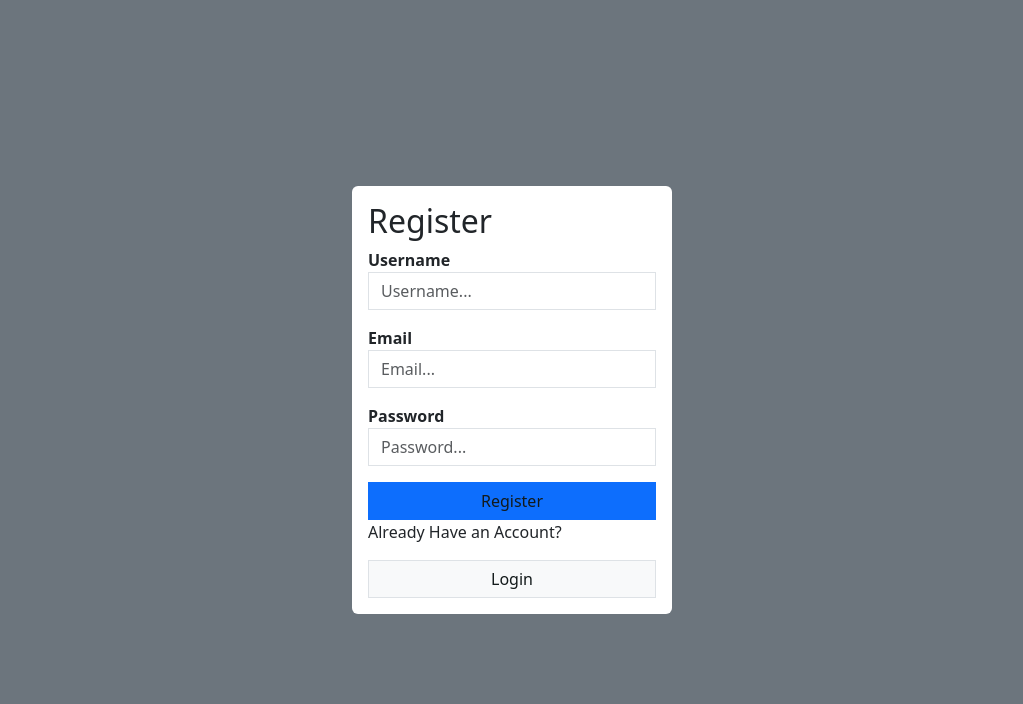
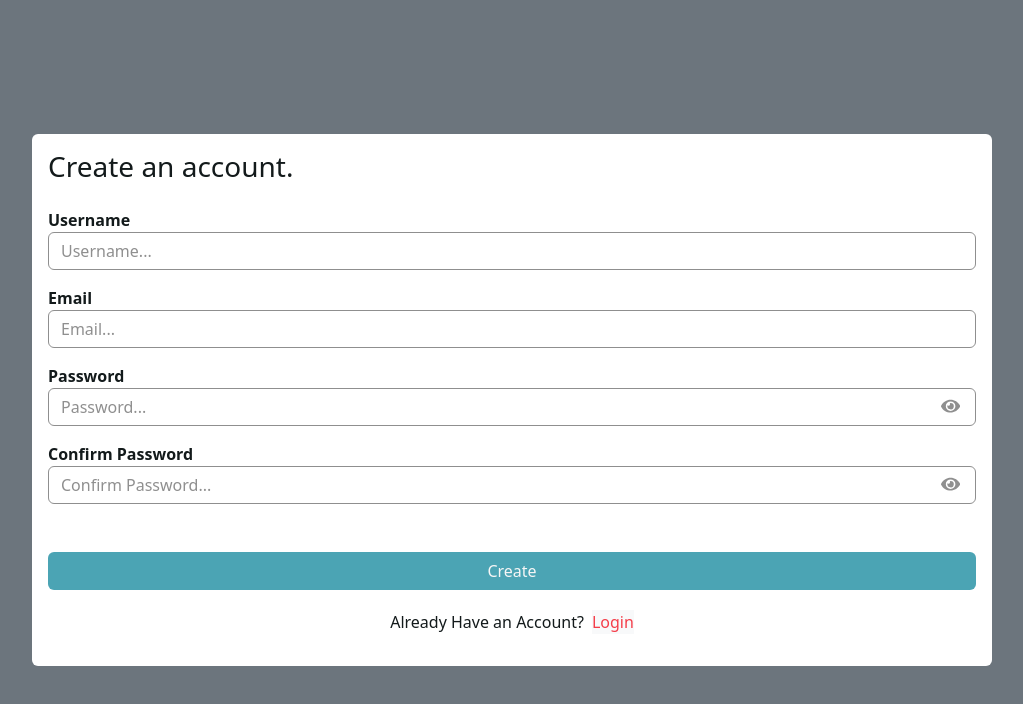
Before and after one commit to kin-kkoy/Atlas-Frontend, a React (Vite) app in the folder TravelItineraryPlanner/: page /register in a window 1280 px wide. Shown: the top 704 px of the page, without its empty margins (128-1151 px from the left). Built offline with nearby package versions, Linux system fonts and the light colour scheme; no server answers.

Commit message:
aligned the css of login and create an account to our UI

```diff
--- a/TravelItineraryPlanner/src/Login.jsx
+++ b/TravelItineraryPlanner/src/Login.jsx
@@ -2,6 +2,7 @@ import React from 'react';
     import { useState } from 'react';
     import { Link, useNavigate } from 'react-router-dom';
     import axiosInstance from './utils/axios';
+    import "./styles/Login.css";
 
     function Login() {
         const [email, setEmail] = useState();
@@ -31,12 +32,12 @@ function Login() {
         };
 
         return (
-        <div className="d-flex justify-content-center align-items-center bg-secondary vh-100">
-            <div className="bg-white p-3 rounded w-25">
-                <h2>Login</h2>
+            <div className="login-container d-flex justify-content-center align-items-center bg-secondary vh-100">
+                <div className="bg-white p-3 rounded col-lg-3 col-md-6 col-sm-12">
+                    <h3>Login</h3>
                     {message && <div className="alert alert-danger">{message}</div>}
                     <form onSubmit={handleSubmit}>
-                    <div className="mb-3">
+                        <div className="mb-3 mt-4">
                             <label htmlFor="email">
                                 <strong>Email</strong>
                             </label>
@@ -45,7 +46,7 @@ function Login() {
                                 placeholder="Email..."
                                 autoComplete="off"
                                 name="email"
-                            className="form-control rounded-0"
+                                className="form-control"
                                 onChange={(e) => setEmail(e.target.value)}
                             />
                         </div>
@@ -57,22 +58,28 @@ function Login() {
                                 type="password"
                                 placeholder="Password..."
                                 name="password"
-                            className="form-control rounded-0"
+                                className="form-control"
                                 onChange={(e) => setPassword(e.target.value)}
                             />
                         </div>
-                    <button type="submit" className="btn btn-success w-100 rounded-0">
+                        <button type="submit" className="btn btn-create w-100 btn-default text-decoration-none mb-3">
                             Login
                         </button>
                     </form>
-                <p>
-                    Forgot Your Password?
-                    <Link to="/forgot-password">Click here</Link>
+                    <div className="d-flex justify-content-between align-items-center mb-3">
+                        <p className="mb-0">
+                            <Link to="/forgot-password" className="create-link bg-light text-decoration-none">
+                                Forgot password
+                            </Link>
                         </p>
-                <p>Dont have an Account?</p>
-                <Link to="/register" className="btn btn-default border w-100 bg-light rounded-0 text-decoration-none">
-                    Register now
+
+                        <div className="d-flex align-items-center">
+                            <Link to="/register" className="create-link bg-light text-decoration-none ms-2">
+                                Create an account
                             </Link>
+                        </div>
+                    </div>
+
                 </div>
             </div>
         );
--- a/TravelItineraryPlanner/src/Register.jsx
+++ b/TravelItineraryPlanner/src/Register.jsx
@@ -1,16 +1,50 @@
 import { useState } from 'react';
 import { Link, useNavigate } from 'react-router-dom';
 import axiosInstance from './utils/axios';
+import "./styles/Register.css";
+import { FaEye, FaEyeSlash } from 'react-icons/fa'; // Import FontAwesome eye icons
 
 function Register() {
     const [name, setName] = useState();
     const [email, setEmail] = useState();
     const [password, setPassword] = useState();
-    const [message, setMessage] = useState(); // for messages
+    const [confirmPassword, setConfirmPassword] = useState();
+    const [message, setMessage] = useState();
+    const [passwordVisible, setPasswordVisible] = useState(false);
+    const [confirmPasswordVisible, setConfirmPasswordVisible] = useState(false);
+
+    // Validation states
+    const [isLengthValid, setIsLengthValid] = useState(false);
+    const [isCharacterValid, setIsCharacterValid] = useState(false);
+    const [isNumberValid, setIsNumberValid] = useState(false);
+    const [isSpecialCharValid, setIsSpecialCharValid] = useState(false);
+    const [isFocused, setIsFocused] = useState(false); // Track if the password field is focused
+
     const navigate = useNavigate();
+
+    // Regular Expressions
+    const lengthRegEx = /.{8,}/;
+    const characterRegEx = /[a-zA-Z]/;
+    const numberRegEx = /[0-9]/;
+    const specialCharRegEx = /[!@#$%^&*(),.?":{}|<>]/;
+
+    const handlePasswordChange = (e) => {
+        const passwordInput = e.target.value;
+        setPassword(passwordInput);
+
+        // Check password validation conditions
+        setIsLengthValid(lengthRegEx.test(passwordInput));
+        setIsCharacterValid(characterRegEx.test(passwordInput));
+        setIsNumberValid(numberRegEx.test(passwordInput));
+        setIsSpecialCharValid(specialCharRegEx.test(passwordInput));
+    };
 
     const handleSubmit = async (e) => {
         e.preventDefault();
+        if (password !== confirmPassword) {
+            setMessage("Passwords do not match!");
+            return;
+        }
         try {
             console.log('Sending registration data:', { name, email, password });
             const response = await axiosInstance.post("/register", {
@@ -27,22 +61,22 @@ function Register() {
         }
     };
 
-    return(
-        <div className="d-flex justify-content-center align-items-center bg-secondary vh-100">
-            <div className="bg-white p-3 rounded w-25">
-                <h2>Register</h2>
+    return (
+        <div className="register-container d-flex justify-content-center align-items-center bg-secondary vh-100">
+            <div className="bg-white p-3 rounded w-75 col-lg-6 col-md-8 col-sm-12">
+                <h3>Create an account.</h3>
                 {message && <div className="alert alert-danger">{message}</div>}
                 <form onSubmit={handleSubmit}>
-                    <div className="mb-3">
-                        <label htmlFor="email">
+                    <div className="mb-3 mt-4">
+                        <label htmlFor="username">
                             <strong>Username</strong>
                         </label>
                         <input
                             type="text"
                             placeholder="Username..."
                             autoComplete="off"
-                            name="email"
-                            className="form-control rounded-0"
+                            name="username"
+                            className="form-control"
                             onChange={(e) => setName(e.target.value)}
                         />
                     </div>
@@ -55,34 +89,82 @@ function Register() {
                             placeholder="Email..."
                             autoComplete="off"
                             name="email"
-                            className="form-control rounded-0"
+                            className="form-control"
                             onChange={(e) => setEmail(e.target.value)}
                         />
                     </div>
-                    <div className="mb-3">
-                        <label htmlFor="email">
+                    <div className="mb-3 position-relative">
+                        <label htmlFor="password">
                             <strong>Password</strong>
                         </label>
                         <input
-                            type="password"
+                            type={passwordVisible ? "text" : "password"}
                             placeholder="Password..."
                             name="password"
-                            className="form-control rounded-0"
-                            onChange={(e) => setPassword(e.target.value)}
+                            className="form-control"
+                            onChange={handlePasswordChange}
+                            onFocus={() => setIsFocused(true)}
+                            onBlur={() => setIsFocused(false)}
                         />
+                        <button
+                            type="button"
+                            className="password-toggle-btn"
+                            onClick={() => setPasswordVisible(!passwordVisible)}
+                        >
+                            {passwordVisible ? <FaEyeSlash /> : <FaEye />}
+                        </button>
                     </div>
-                    <button type="submit" className="btn btn-primary w-100 rounded-0">
-                        Register
+
+                    {/* Show Password Validation only when the password field is focused */}
+                    {isFocused && (
+                        <ul className="password-requirements">
+                            <li style={{ color: isLengthValid ? 'green' : '#8f8f8f' }}>
+                                {isLengthValid ? '✔' : ''} Password needs to be more than 8 characters
+                            </li>
+                            <li style={{ color: isCharacterValid ? 'green' : '#8f8f8f' }}>
+                                {isCharacterValid ? '✔' : ''} Should contain at least one letter
+                            </li>
+                            <li style={{ color: isNumberValid ? 'green' : '#8f8f8f' }}>
+                                {isNumberValid ? '✔' : ''} Should contain at least one number
+                            </li>
+                            <li style={{ color: isSpecialCharValid ? 'green' : '#8f8f8f' }}>
+                                {isSpecialCharValid ? '✔' : ''} Should contain at least one special character
+                            </li>
+                        </ul>
+                    )}
+
+                    <div className="mb-5 position-relative">
+                        <label htmlFor="confirmPassword">
+                            <strong>Confirm Password</strong>
+                        </label>
+                        <input
+                            type={confirmPasswordVisible ? "text" : "password"}
+                            placeholder="Confirm Password..."
+                            name="confirmPassword"
+                            className="form-control"
+                            onChange={(e) => setConfirmPassword(e.target.value)}
+                        />
+                        <button
+                            type="button"
+                            className="password-toggle-btn"
+                            onClick={() => setConfirmPasswordVisible(!confirmPasswordVisible)}
+                        >
+                            {confirmPasswordVisible ? <FaEyeSlash /> : <FaEye />}
+                        </button>
+                    </div>
+                    <button type="submit" className="btn btn-create w-100 btn-default text-decoration-none">
+                        Create
                     </button>
                 </form>
-                <p>Already Have an Account?</p>
-                <Link to="/login" className="btn btn-default border w-100 bg-light rounded-0 text-decoration-none">
-                    Login
-                </Link>
+                <div className="haveaccountedy d-flex justify-content-center align-items-center mb-3">
+                    <p className="mb-0">Already Have an Account? </p>
+                    <Link to="/login" className="login-link bg-light text-decoration-none ms-2 m-0">
+                        Login
+                    </Link>
+                </div>
             </div>
         </div>
     );
 }
 
-
 export default Register;
--- a/TravelItineraryPlanner/src/styles/LandingPage.css
+++ b/TravelItineraryPlanner/src/styles/LandingPage.css
@@ -1,5 +1,6 @@
 body {
     background-color: #F6F6F6;
+    color: #131A1B;
 }
 
 .navbar {
@@ -19,13 +20,14 @@ body {
 }
 
 .btn-login {
-    color: #131A1B;
-    border: 1px solid #131A1B;
+    color: #8f8f8f;
+    border: 1px solid #8f8f8f;
+    background-color: transparent;
 }
 
 .btn-login:hover {
     color: #4BA4B4;
-    background-color: none;
+    background-color: transparent;
     border: 1px solid #4BA4B4;
     transition: 0.3s ease;
 }
--- /dev/null
+++ b/TravelItineraryPlanner/src/styles/Register.css
@@ -0,0 +1,103 @@
+.haveaccountedy {
+    text-align: center;
+    margin-top: 20px; /* optional: for spacing */
+}
+
+.register-container input::placeholder {
+    color: #8f8f8f;
+}
+
+.register-container input:focus {
+    color: #8f8f8f;
+    border-color: #F43E4A;
+    outline: none;
+    box-shadow: none;
+}
+
+/* Ensure the placeholder color remains #8f8f8f for both types of input */
+.register-container input::placeholder {
+    color: #8f8f8f;
+}
+
+/* Keep the placeholder color consistent when focused */
+.register-container input:focus::placeholder {
+    color: #8f8f8f; /* Ensure placeholder color stays the same on focus */
+}
+
+/* Ensure the color and border-color of the input remain consistent when toggling between password and text */
+.register-container input {
+    color: #8f8f8f; /* Placeholder and text color */
+    border-color: #8f8f8f; /* Border color */
+}
+
+/* Password input focus styles */
+.register-container input:focus {
+    color: #8f8f8f; /* Maintain the text color */
+    border-color: #F43E4A; /* Border color */
+    outline: none;
+    box-shadow: none; /* Remove default focus outline */
+}
+
+/* Style for password visibility toggle button (eye icon) */
+.password-toggle-btn {
+    position: absolute;
+    top: 50%;
+    right: 10px;
+    transform: translateY(-13%);
+    background: none;
+    border: none;
+    cursor: pointer;
+    color: #8f8f8f;
+}
+
+/* Ensure the eye icon is appropriately sized */
+.password-toggle-btn svg {
+    font-size: 1.2rem;
+}
+
+/* Optional: Style the password field when it's focused */
+.form-control:focus {
+    border-color: #318796;
+    box-shadow: 0 0 5px rgba(49, 135, 150, 0.5);
+}
+
+/* Styling for alert message */
+.alert {
+    margin-top: 10px;
+    padding: 10px;
+    font-size: 14px;
+    text-align: center;
+}
+
+.password-requirements {
+    list-style-type: none;
+    margin-top: 10px;
+}
+
+.password-requirements li {
+    font-size: 14px;
+}
+
+/* Button Styles */
+
+.btn-create {
+    background-color: #4BA4B4;
+    border: 1px solid transparent;
+    font-weight: 500;
+    color: #F6F6F6 !important;
+}
+
+.btn-create:hover {
+    background-color: #318796;
+    border-color: #4BA4B4;
+    transition: 0.3s ease;
+    color: #F6F6F6;
+}
+
+.login-link {
+    color: #F43E4A;
+}
+
+.login-link:hover {
+    color: #de0c1a;
+}
```
Also changed, not shown: TravelItineraryPlanner/src/LandingPage.jsx (+0 -17 lines), TravelItineraryPlanner/src/styles/Login.css (+31 -0 lines). Lines whose indentation alone changed are shown as unchanged.
